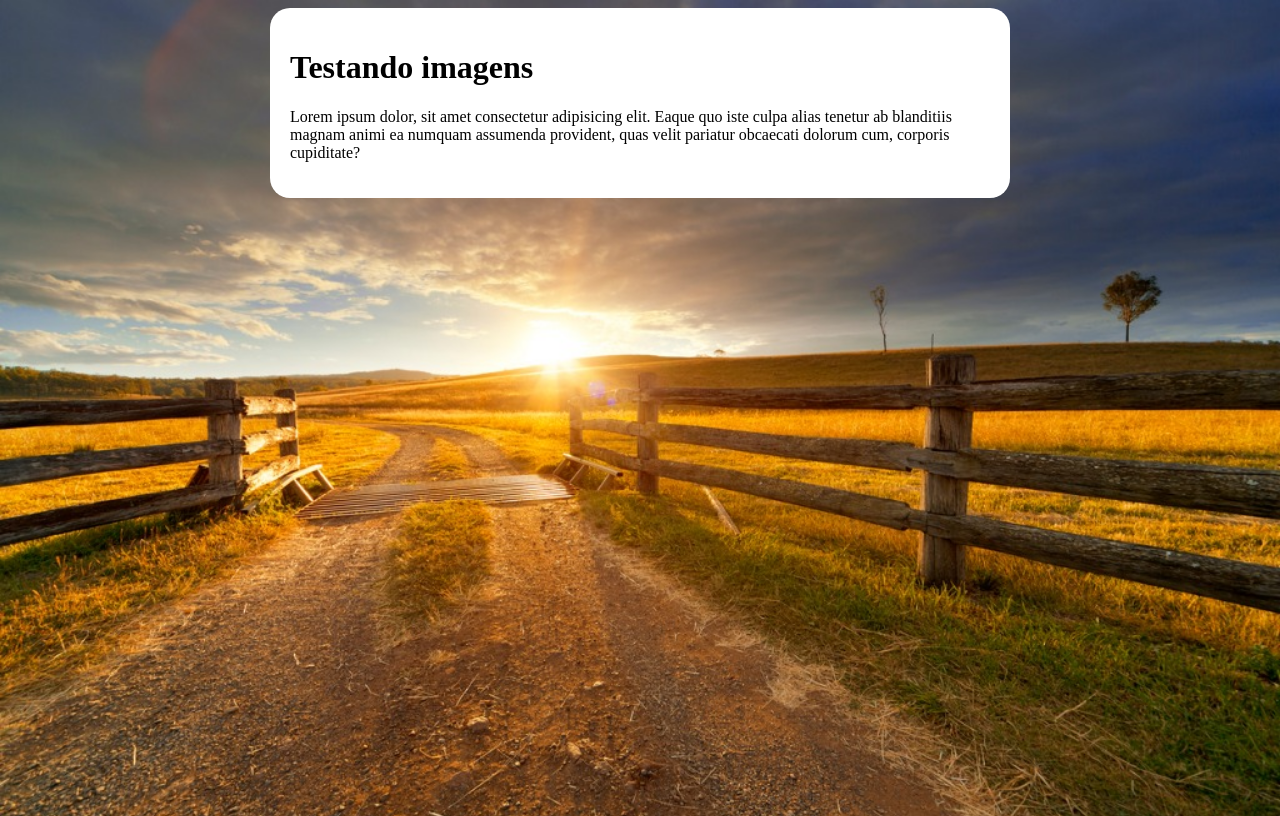
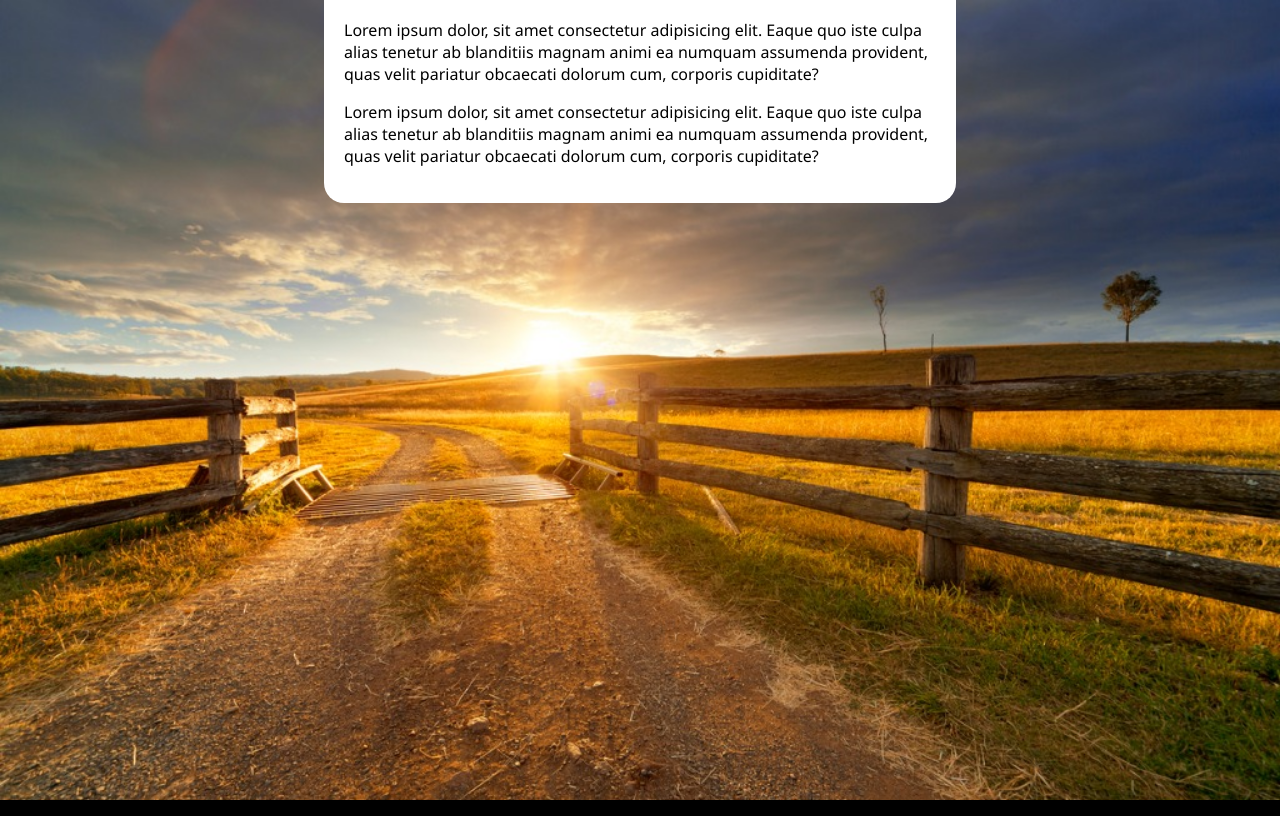
Before and after one commit to JulianoVissuma/html---css, a plain HTML site: page meus estudos/index.html in a window 1280 px wide. Drawn offline with Linux system fonts and the light colour scheme.

Commit message:
atualizado

```diff
--- a/meus estudos/index.html
+++ b/meus estudos/index.html
@@ -4,33 +4,44 @@
     <meta charset="UTF-8">
     <meta name="viewport" content="width=
     , initial-scale=1.0">
-    <title>Meio site</title>
+    <title>Meu site</title>
     <style>
+        body{
+            background: black url('img/Fazenda.jpg')  center top no-repeat fixed;
+            background-size: cover;
 
-        body{
-            height: 100vh;
-            background-color: black;
-            background-image: url('img/Fazenda.jpg');
-            background-repeat: no-repeat;
-            background-position: center top;
-            background-size: cover;
-            background-attachment: fixed;
+
 
         }
+        div{
+
+            position: relative;
+            height: 10vh;
+
+            padding: 10px;
+        }
         main{
+            font-family: 'Segoe UI', Tahoma, Geneva, Verdana, sans-serif;
             background-color: white;
             border-radius: 20px;
-            max-width: 700px;
             padding: 20px;
-            margin: auto
+            position: absolute;
+
+            left: 50%;
+            top: 50%;
+            transform: translate(-50%, -50%);
         }
-
     </style>
 </head>
 <body>
+    <div>
     <main>
         <h1>Testando imagens</h1>
-        <p>Lorem ipsum dolor, sit amet consectetur adipisicing elit. Eaque quo iste culpa alias tenetur ab blanditiis magnam animi ea numquam assumenda provident, quas velit pariatur obcaecati dolorum cum, corporis cupiditate?
+        <p>Lorem ipsum dolor, sit amet consectetur adipisicing elit. Eaque quo iste culpa alias tenetur ab blanditiis magnam animi ea numquam assumenda provident, quas velit pariatur obcaecati dolorum cum, corporis cupiditate?</p>
+        <p>Lorem ipsum dolor, sit amet consectetur adipisicing elit. Eaque quo iste culpa alias tenetur ab blanditiis magnam animi ea numquam assumenda provident, quas velit pariatur obcaecati dolorum cum, corporis cupiditate?</p>
+
+
     </main>
+</div>
 </body>
 </html>
```
